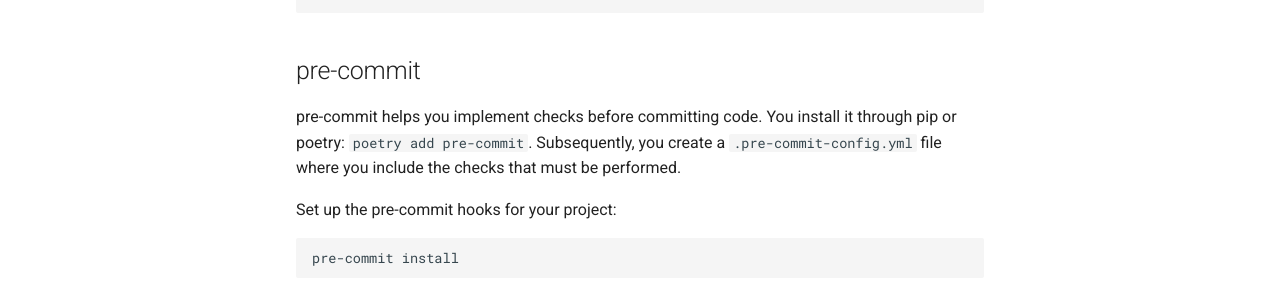
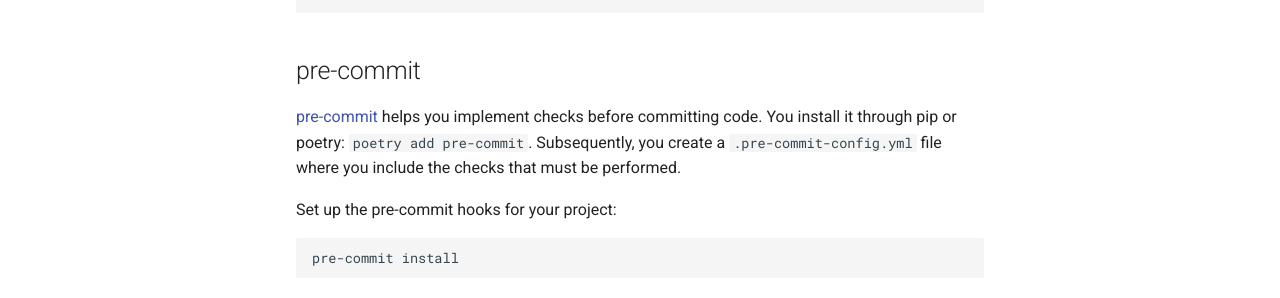
Before and after one commit to svanderweerd/codex, an MkDocs documentation site: the page built from docs/setup-docs/tools-plugins.md, in a window 1280 px wide and 900 px high, scrolled down 891 px. Shown: the part 388-686 px from the top of the window. Built offline with MkDocs 1.6.1 and Material for MkDocs 9.7.7, drawn with Linux system fonts in a browser that asks for light colours; part of the change alters nothing that is shown.

```diff
--- a/docs/setup-docs/tools-plugins.md
+++ b/docs/setup-docs/tools-plugins.md
@@ -59,7 +59,7 @@ MD046: false
 
 ## pre-commit
 
-pre-commit helps you implement checks before committing code. You install it through pip or poetry: `poetry add
+[pre-commit](https://pre-commit.com) helps you implement checks before committing code. You install it through pip or poetry: `poetry add
 pre-commit`. Subsequently, you create a `.pre-commit-config.yml` file where you include the checks that must be
 performed.
 
```
